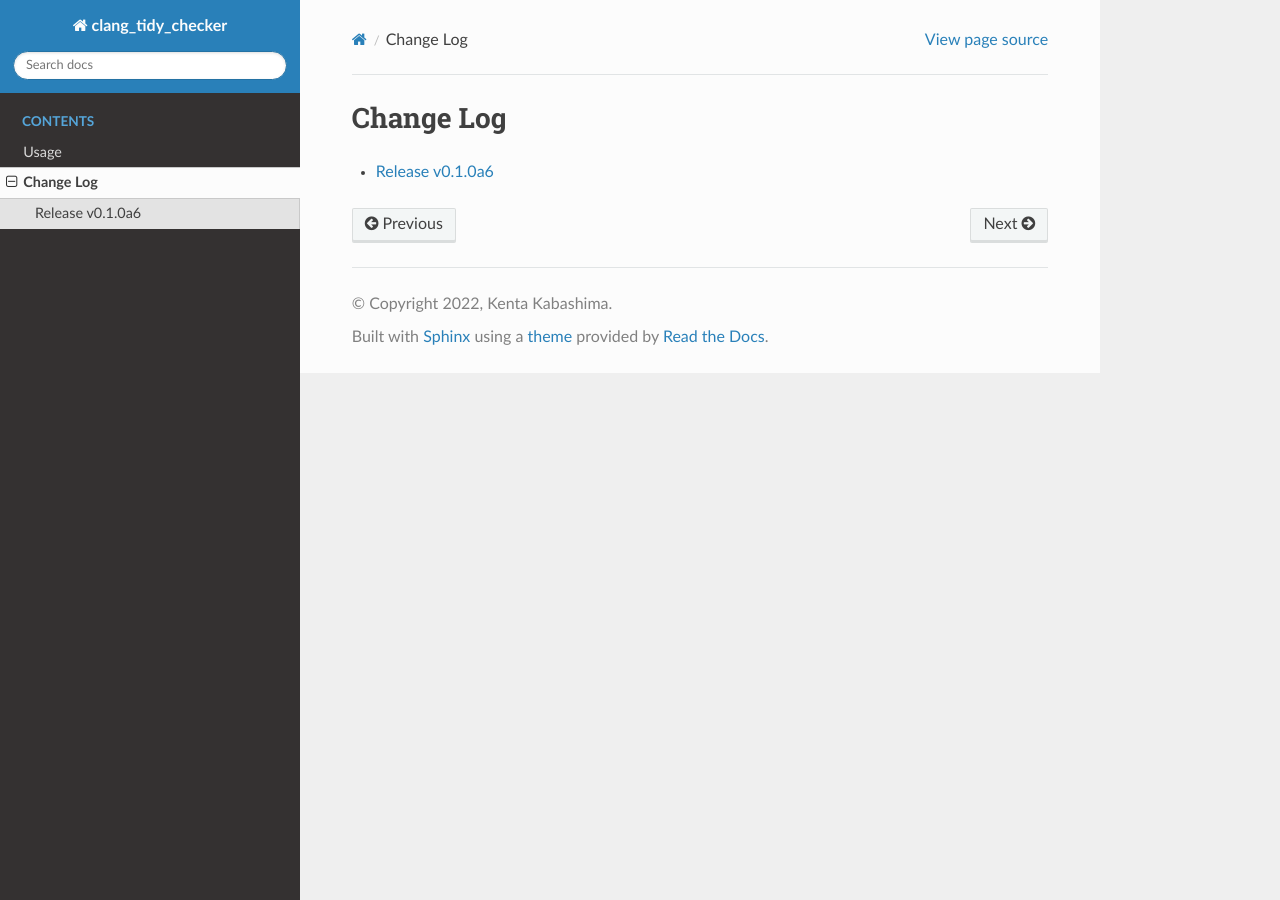
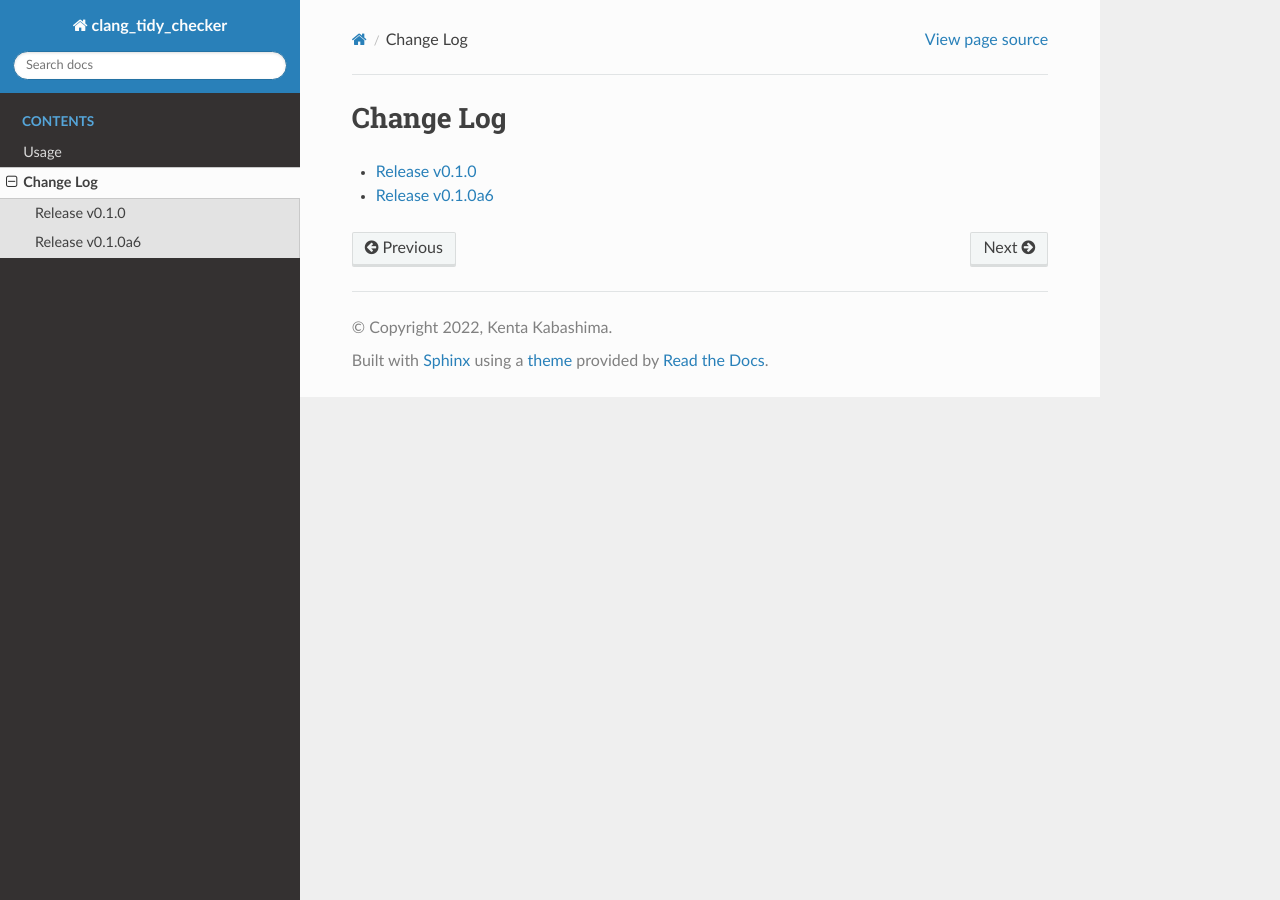
Before and after one commit to MusicScience37/clang-tidy-checker, a Sphinx documentation site: the page built from doc/source/change_log/index.rst, in a window 1280 px wide. Built offline with Sphinx 7.4.7 and the Read the Docs theme 2.0.0, drawn with Linux system fonts in a browser that asks for light colours.

Commit message:
:books: Add release note for the next release.

```diff
--- a/doc/source/change_log/index.rst
+++ b/doc/source/change_log/index.rst
@@ -4,4 +4,5 @@ Change Log
 .. toctree::
     :maxdepth: 1
 
+    v0.1.0
     v0.1.0a6
--- /dev/null
+++ b/doc/source/change_log/v0.1.0.md
@@ -0,0 +1,3 @@
+# Release v0.1.0
+
+First release.
```
